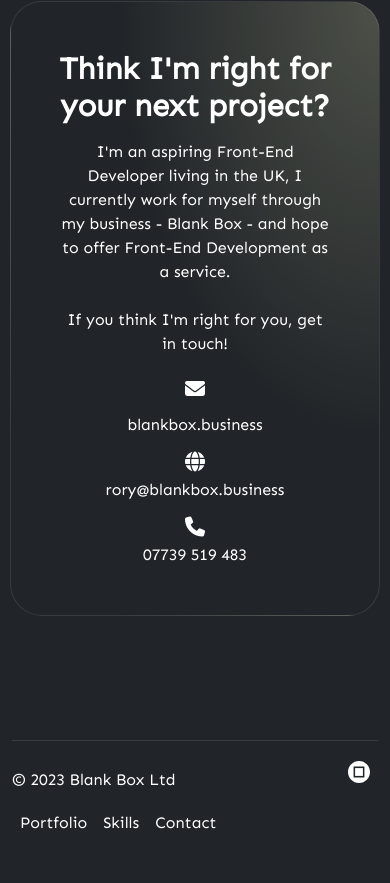
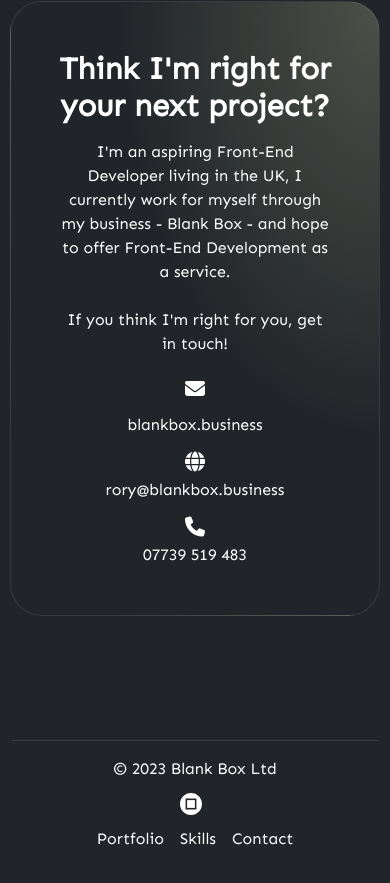
Before and after one commit to uberponky/rory-simmonds-bootstrap-portfolio, a plain HTML site: page index.html in a window 390 px wide. Shown: the part 3703-4586 px from the top of the page. Drawn offline with nearby package versions, Linux system fonts and the light colour scheme.

Commit message:
make footer responsive

```diff
--- a/index.html
+++ b/index.html
@@ -221,10 +221,10 @@
 
     <!-- Footer start -->
     <section class="container">
-      <footer class="d-flex flex-wrap justify-content-between align-items-center py-3 my-4">
+      <footer class="d-flex flex-column flex-md-row justify-content-between align-items-center py-3 my-4">
         <!-- Credit and Logo -->
         <p class="col-md-5 mb-0">© 2023 Blank Box Ltd</p>
-        <a href="https://blankbox.business/" class="col-md-2 d-flex align-items-center justify-content-center mb-3 mb-md-0 me-md-auto">
+        <a href="https://blankbox.business/" class="col-md-2 d-flex align-items-center justify-content-center mt-md-0 mt-2 me-md-auto">
           <img
             src="./images/BB.svg"
             alt="Blank Box Logo"
```
